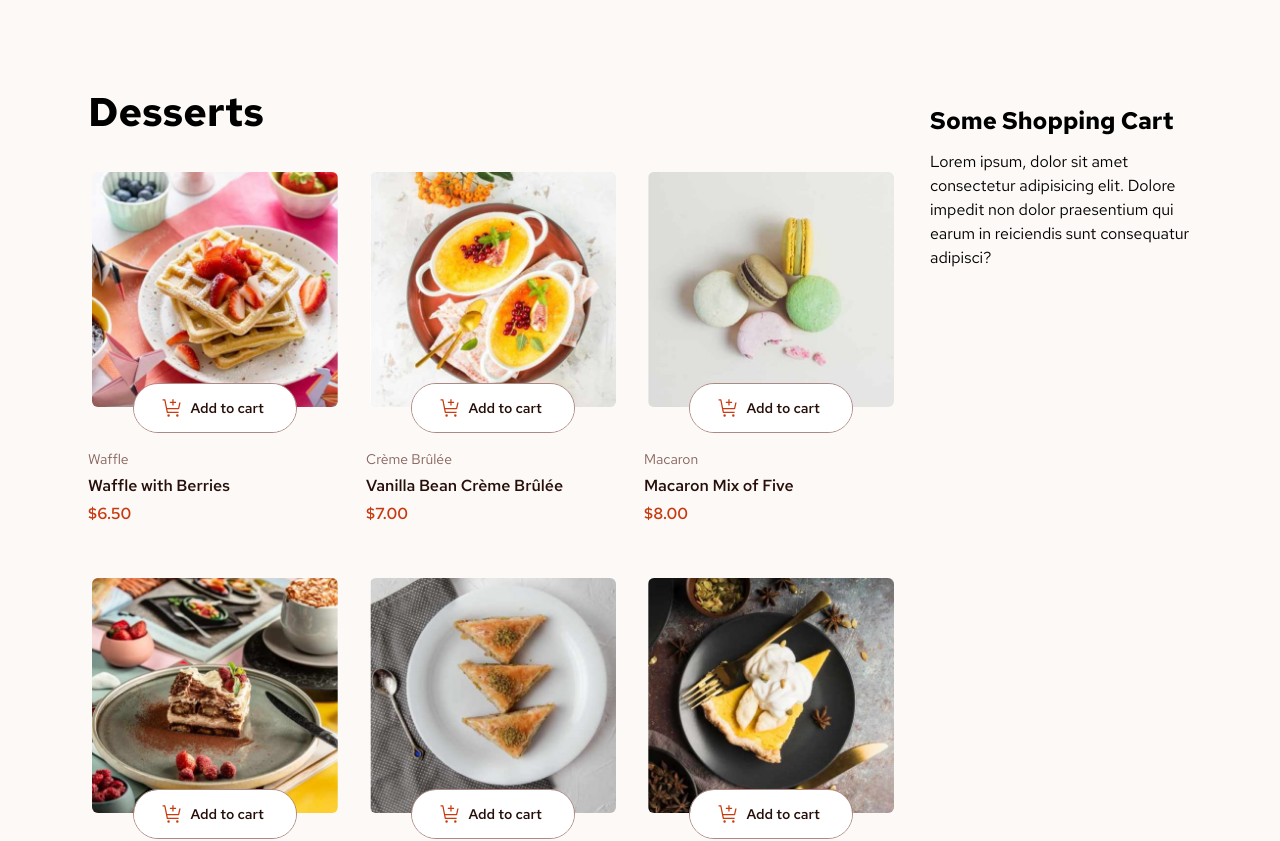
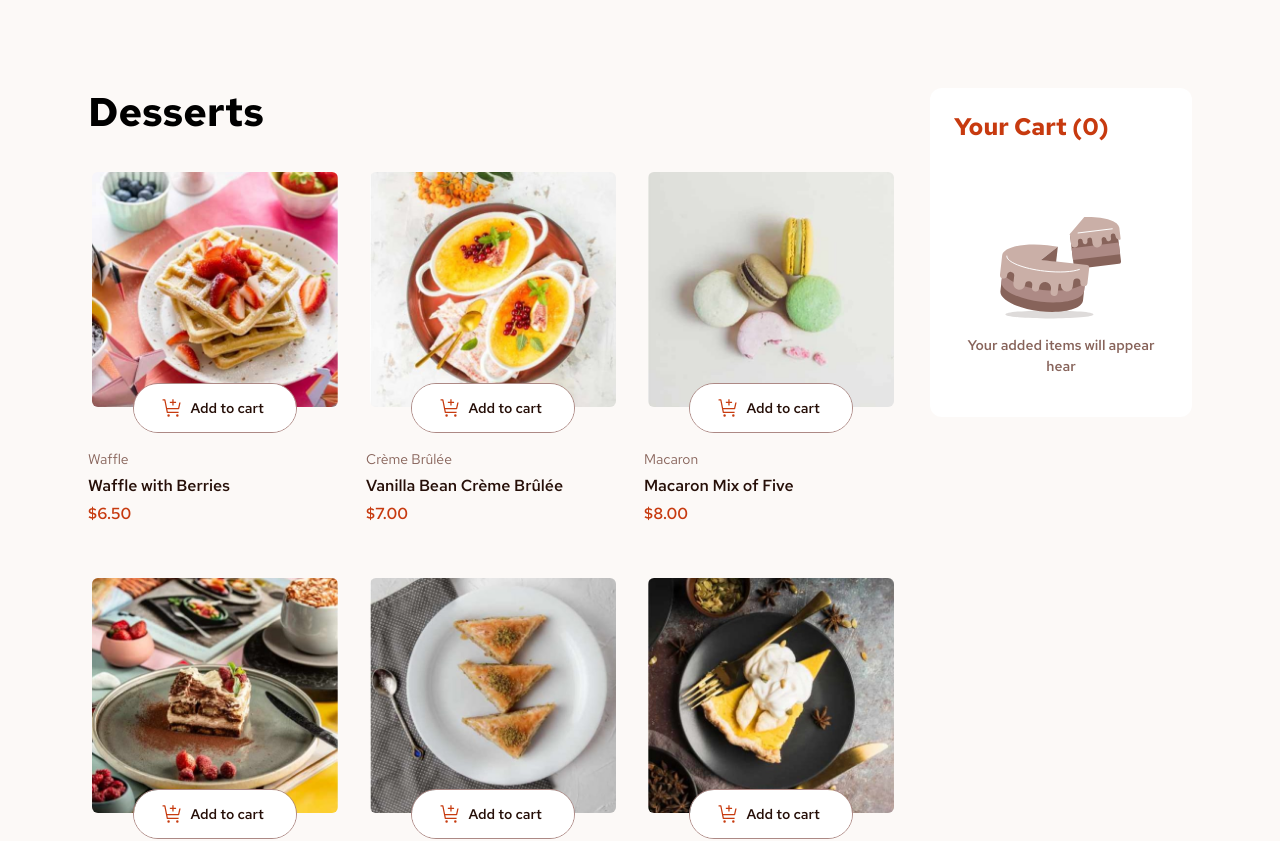
Before and after one commit to raygdev/product-list-with-cart-main, a React (Vite) app: page / in a window 1280 px wide. Shown: the top 841 px of the page. Built offline with nearby package versions, Linux system fonts and the light colour scheme.

Commit message:
Import Shopping cart and wrap components in provider

```diff
--- a/src/App.jsx
+++ b/src/App.jsx
@@ -1,14 +1,15 @@
 import DessertsSection from './components/desserts-section/desserts-section'
+import ShoppingCart from './components/cart/shopping-cart'
+import ShoppingCartProvider from './context/cart-provider'
 import './App.css'
 
 function App() {
   return (
     <main>
-      <DessertsSection />
-      <section>
-        <h2>Some Shopping Cart</h2>
-        <p>Lorem ipsum, dolor sit amet consectetur adipisicing elit. Dolore impedit non dolor praesentium qui earum in reiciendis sunt consequatur adipisci?</p>
-      </section>
+      <ShoppingCartProvider>
+        <DessertsSection />
+        <ShoppingCart/>
+      </ShoppingCartProvider>
     </main>
   )
 }
```
